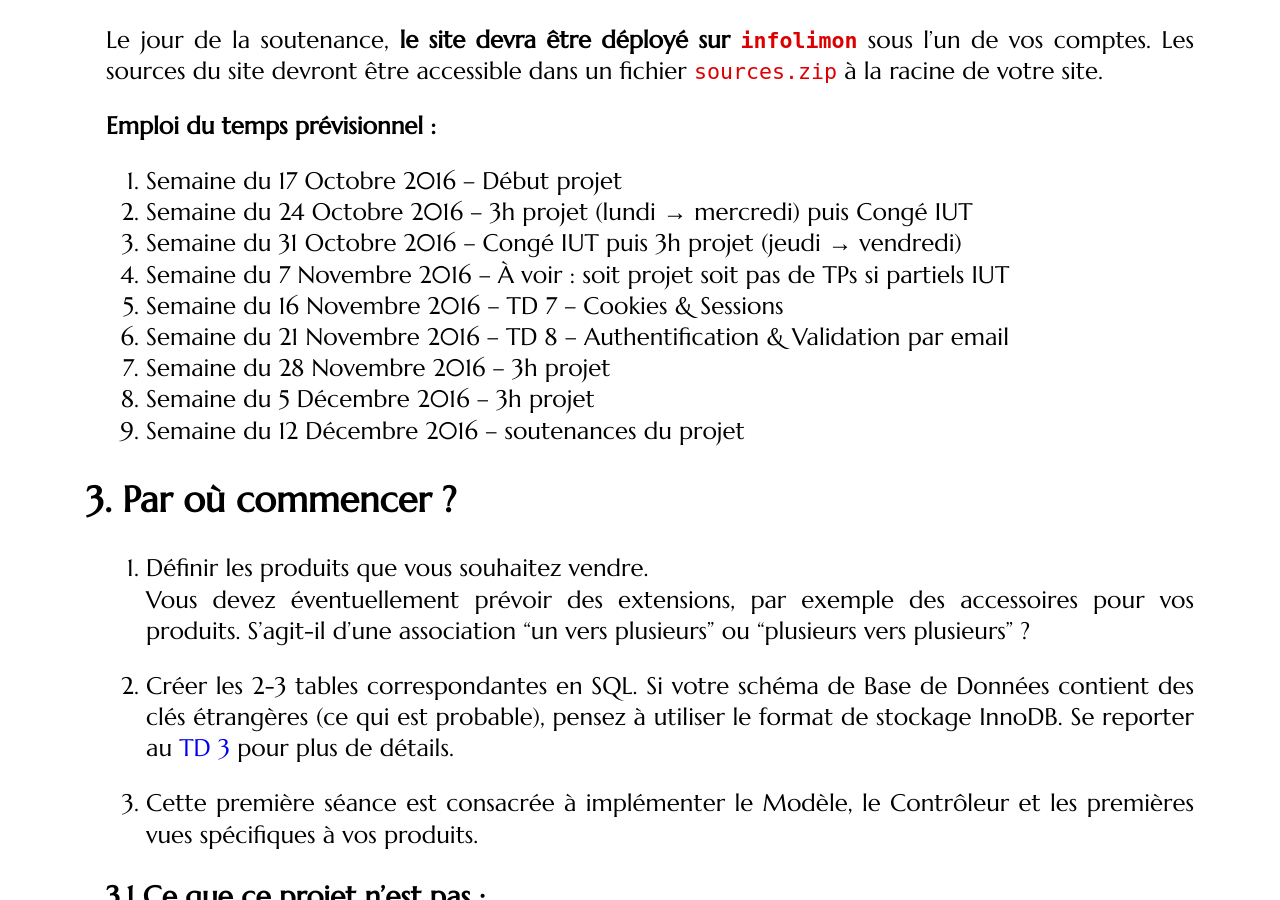
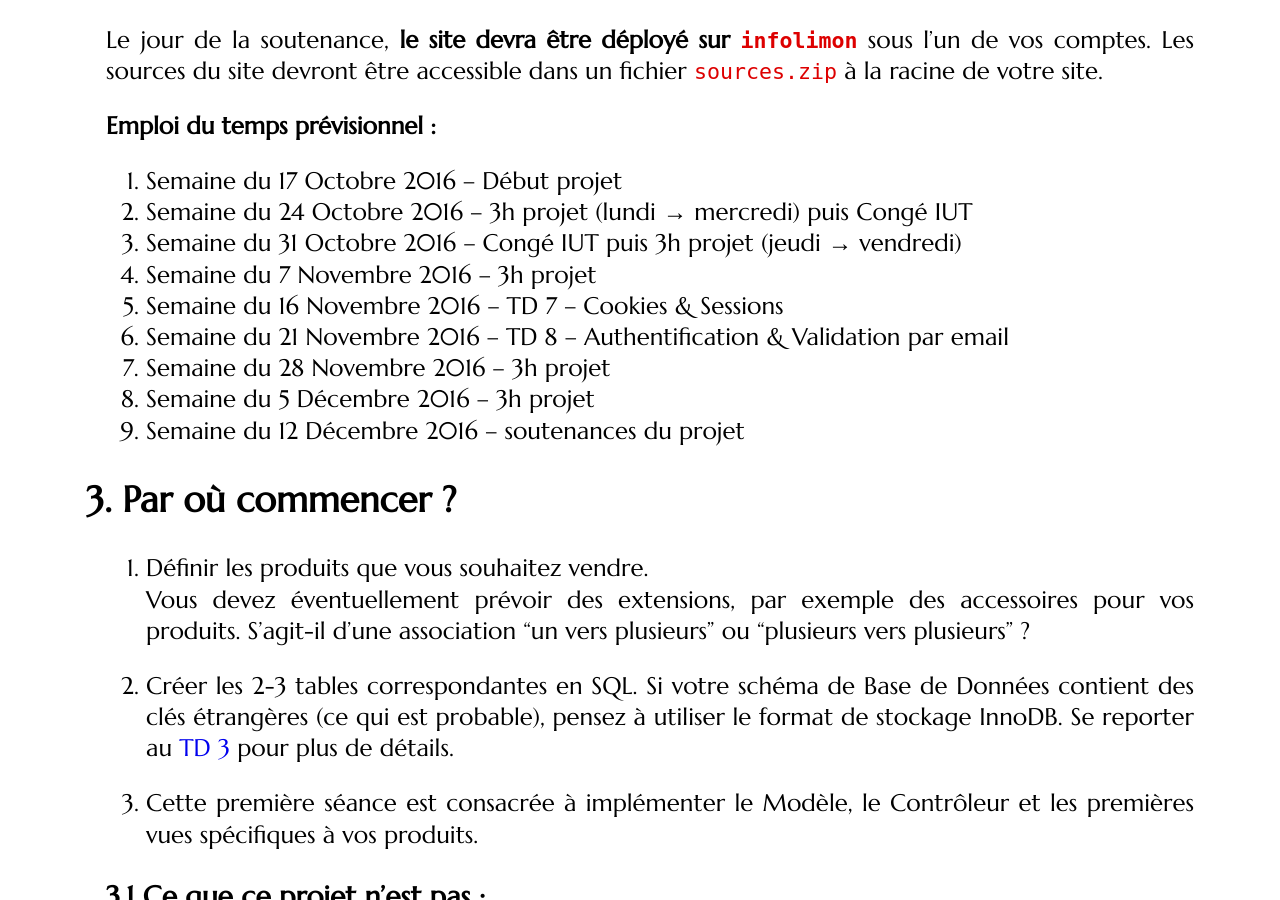
Before and after one commit to romainlebreton/R3.01-DeveloppementWeb, a Jekyll site: the page built from projet.md, in a window 1280 px wide and 900 px high, scrolled down 842 px. Built offline with Jekyll 4.4.1, drawn with Linux system fonts in a browser that asks for light colours; some web fonts are replaced.

Commit message:
Update projet.md

```diff
--- a/projet.md
+++ b/projet.md
@@ -42,7 +42,7 @@ l'un de vos comptes. Les sources du site devront être accessible dans un fichie
 1. Semaine du 17 Octobre 2016 -- Début projet
 1. Semaine du 24 Octobre 2016 -- 3h projet (lundi &rarr; mercredi) puis Congé IUT
 1. Semaine du 31 Octobre 2016 -- Congé IUT puis 3h projet (jeudi &rarr; vendredi)
-1. Semaine du 7 Novembre 2016 -- À voir : soit projet soit pas de TPs si partiels IUT
+1. Semaine du 7 Novembre 2016 -- 3h projet
 1. Semaine du 16 Novembre 2016 --  TD 7 -- Cookies & Sessions
 1. Semaine du 21 Novembre 2016 --  TD 8 -- Authentification & Validation par email
 1. Semaine du 28 Novembre 2016 -- 3h projet
```
